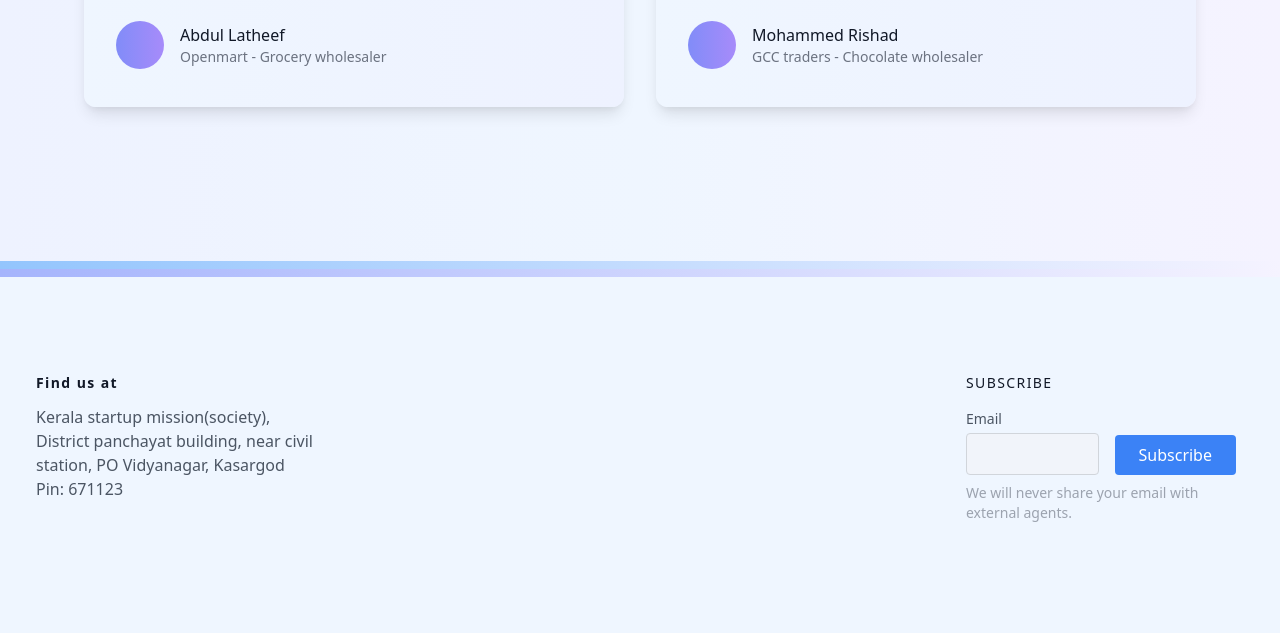
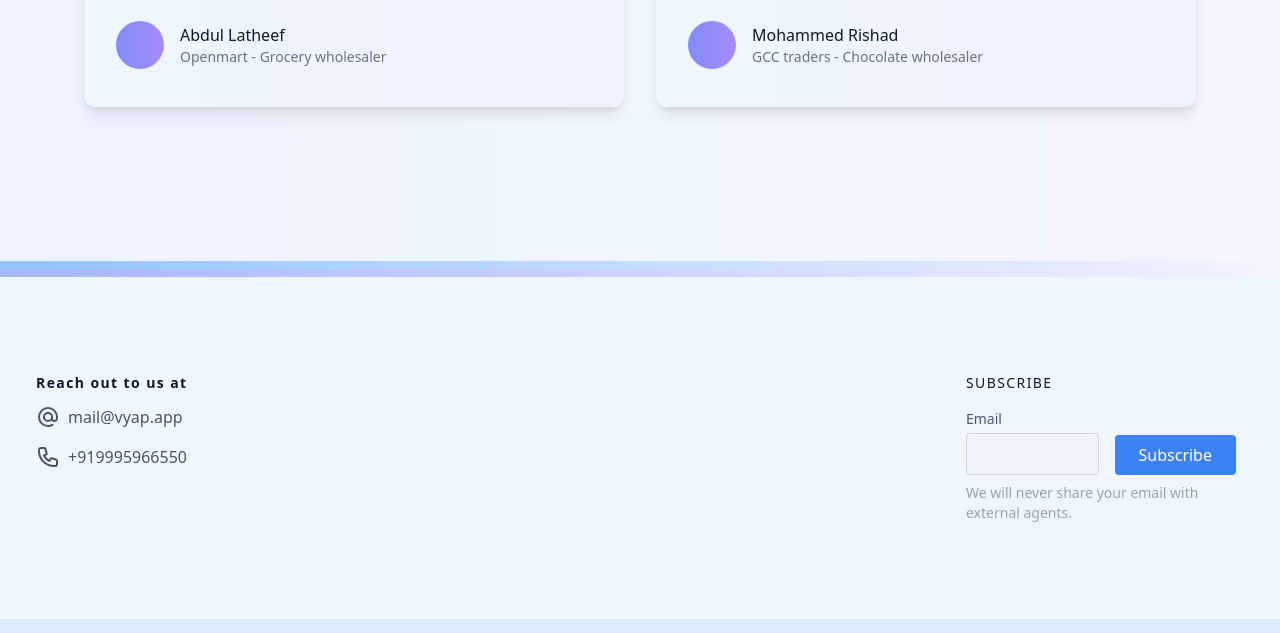
Before and after one commit to kirananto/vyap-frontfacing, a Gatsby site: page / in a window 1280 px wide. Shown: the part 3161-3794 px from the top of the page. Built offline with nearby package versions, Linux system fonts and the light colour scheme; Gatsby itself is replaced by a stand-in of ours.

Commit message:
fix: improve the address section

```diff
--- a/src/HomePage/FooterSection.jsx
+++ b/src/HomePage/FooterSection.jsx
@@ -10,11 +10,20 @@ export default function FooterSection() {
                 <div className="flex flex-wrap md:text-left text-center order-first">
 
                     <div className="lg:w-1/4 md:w-1/2 w-full px-4">
-                        <h2 className="title-font font-bold text-gray-900 tracking-widest text-sm mb-3">Find us at</h2>
+                        <h2 className="title-font font-bold text-gray-900 tracking-widest text-sm mb-3">Reach out to us at</h2>
                         <nav className="list-none mb-10">
-                            Kerala startup mission(society), District panchayat building, near civil station, PO Vidyanagar, Kasargod
-                            <br />
-                            Pin: 671123
+                            <div className="flex gap-2 mb-4">
+                                <svg xmlns="http://www.w3.org/2000/svg" className="h-6 w-6" fill="none" viewBox="0 0 24 24" stroke="currentColor">
+                                    <path strokeLinecap="round" strokeLinejoin="round" strokeWidth={2} d="M16 12a4 4 0 10-8 0 4 4 0 008 0zm0 0v1.5a2.5 2.5 0 005 0V12a9 9 0 10-9 9m4.5-1.206a8.959 8.959 0 01-4.5 1.207" />
+                                </svg>
+                                <a href="mailto:mail@vyap.app"> mail@vyap.app</a>
+                            </div>
+                            <div className="flex gap-2">
+                                <svg xmlns="http://www.w3.org/2000/svg" className="h-6 w-6" fill="none" viewBox="0 0 24 24" stroke="currentColor">
+                                    <path strokeLinecap="round" strokeLinejoin="round" strokeWidth={2} d="M3 5a2 2 0 012-2h3.28a1 1 0 01.948.684l1.498 4.493a1 1 0 01-.502 1.21l-2.257 1.13a11.042 11.042 0 005.516 5.516l1.13-2.257a1 1 0 011.21-.502l4.493 1.498a1 1 0 01.684.949V19a2 2 0 01-2 2h-1C9.716 21 3 14.284 3 6V5z" />
+                                </svg>
+                                <a href="tel:+919995966550">+919995966550</a>
+                            </div>
                         </nav>
                     </div>
                     <div className="lg:w-1/4 md:w-1/2 w-full px-4">
```
